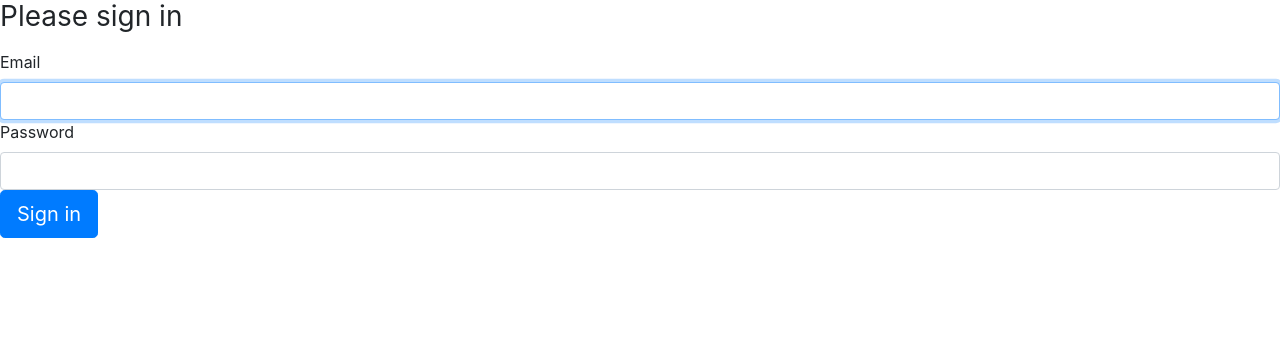
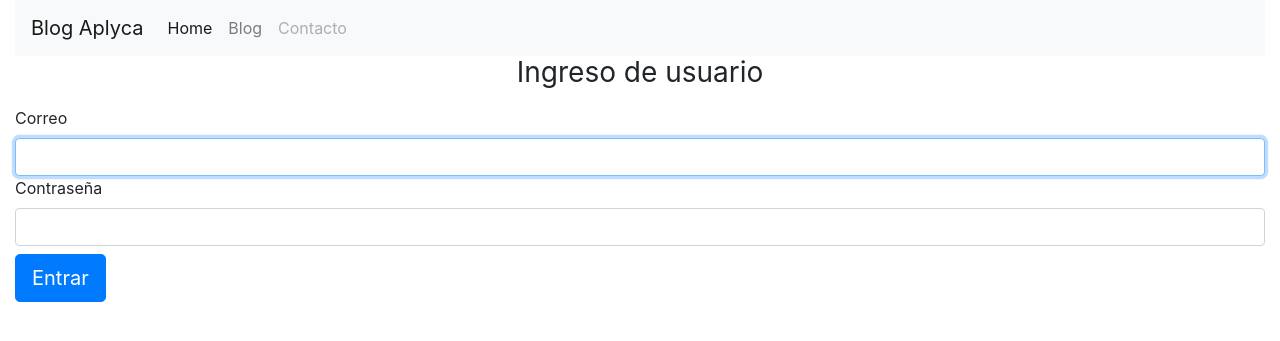
Before and after one commit to EDGARDOJBOLIVAR/blog_aplyca, a Symfony app: template templates/security/login.html.twig in a window 1280 px wide. Shown: the top 341 px of the page. Run offline with Twig, Linux system fonts and the light colour scheme; the template is opened without the code that fills it, so the values that code supplies are empty; some libraries are stand-ins or nearby versions.

Commit message:
Agregado el navbar

```diff
--- a/src/Controller/BlogEntriesController.php
+++ b/src/Controller/BlogEntriesController.php
@@ -16,7 +16,7 @@ use Symfony\Component\String\Slugger\SluggerInterface;
 class BlogEntriesController extends AbstractController
 {
     /**
-     * @Route("/nueva-entrada", name="blog_entries")
+     * @Route("/nueva-entrada", name="new_entries")
      */
     public function index(Request $request, SluggerInterface $slugger): Response
     {
@@ -63,7 +63,7 @@ class BlogEntriesController extends AbstractController
     }
 
     /**
-     * @Route("/ver-entrada/{entrada_id}", name="view_entries")
+     * @Route("/ver-entrada/{entrada_id}", name="view_entrie")
      */
     public function verEntrada($entrada_id): Response
     {
--- a/src/Security/LoginAuthenticator.php
+++ b/src/Security/LoginAuthenticator.php
@@ -97,7 +97,7 @@ class LoginAuthenticator extends AbstractFormLoginAuthenticator implements Passw
         }
 
         // For example : return new RedirectResponse($this->urlGenerator->generate('some_route'));
-        return new RedirectResponse('home');
+        return new RedirectResponse('/');
         // throw new \Exception('TODO: provide a valid redirect inside '.__FILE__);
     }
 
--- a/templates/base.html.twig
+++ b/templates/base.html.twig
@@ -19,6 +19,28 @@
         {% endblock %}
     </head>
     <body>
-        {% block body %}{% endblock %}
+        <div class="container-fluid">
+            <nav class="navbar navbar-expand-lg navbar-light bg-light">
+            <a class="navbar-brand" href="{{ path('home') }}">Blog Aplyca</a>
+            <button class="navbar-toggler" type="button" data-toggle="collapse" data-target="#navbarSupportedContent" aria-controls="navbarSupportedContent" aria-expanded="false" aria-label="Toggle navigation">
+                <span class="navbar-toggler-icon"></span>
+            </button>
+
+            <div class="collapse navbar-collapse" id="navbarSupportedContent">
+                <ul class="navbar-nav mr-auto">
+                <li class="nav-item active">
+                    <a class="nav-link" href="{{ path('home') }}">Home <span class="sr-only">(current)</span></a>
+                </li>
+                <li class="nav-item">
+                    <a class="nav-link" href="{{ path('blog') }}">Blog</a>
+                </li>
+                <li class="nav-item">
+                    <a class="nav-link disabled" href="#">Contacto</a>
+                </li>
+                </ul>
+            </div>
+            </nav>
+            {% block body %}{% endblock %}
+        </div>
     </body>
 </html>
--- a/templates/security/login.html.twig
+++ b/templates/security/login.html.twig
@@ -14,10 +14,10 @@
         </div>
     {% endif %}
 
-    <h1 class="h3 mb-3 font-weight-normal">Please sign in</h1>
-    <label for="inputEmail">Email</label>
+    <h1 class="h3 mb-3 font-weight-normal text-center">Ingreso de usuario</h1>
+    <label for="inputEmail">Correo</label>
     <input type="email" value="{{ last_username }}" name="email" id="inputEmail" class="form-control" required autofocus>
-    <label for="inputPassword">Password</label>
+    <label for="inputPassword">Contraseña</label>
     <input type="password" name="password" id="inputPassword" class="form-control" required>
 
     <input type="hidden" name="_csrf_token"
@@ -35,8 +35,8 @@
         </div>
     #}
 
-    <button class="btn btn-lg btn-primary" type="submit">
-        Sign in
+    <button class="btn btn-lg btn-primary mt-2" type="submit">
+        Entrar
     </button>
 </form>
 {% endblock %}
```
Also changed, not shown: src/Controller/SecurityController.php (+6 -4 lines), src/Form/BlogEntriesType.php (+4 -3 lines), src/Form/UserType.php (+4 -3 lines), templates/blogs/index.html.twig (+6 -2 lines).
